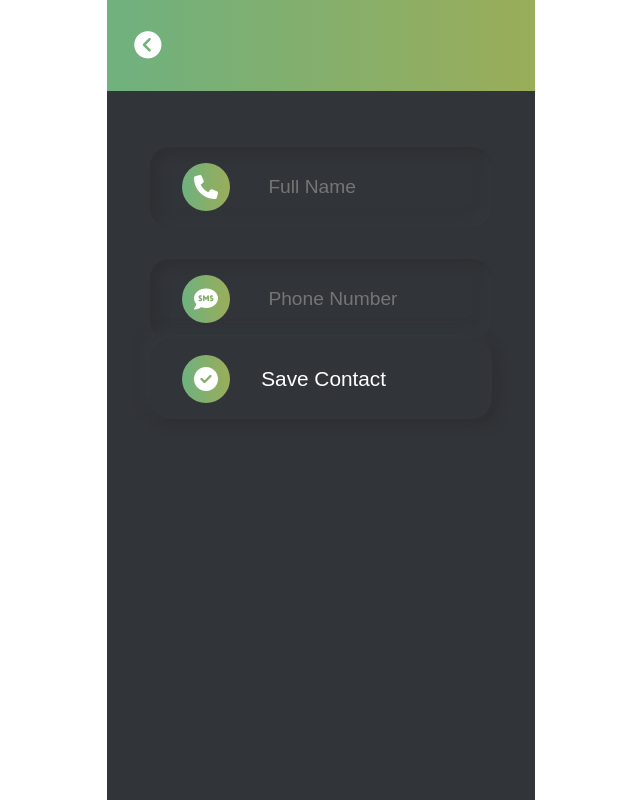
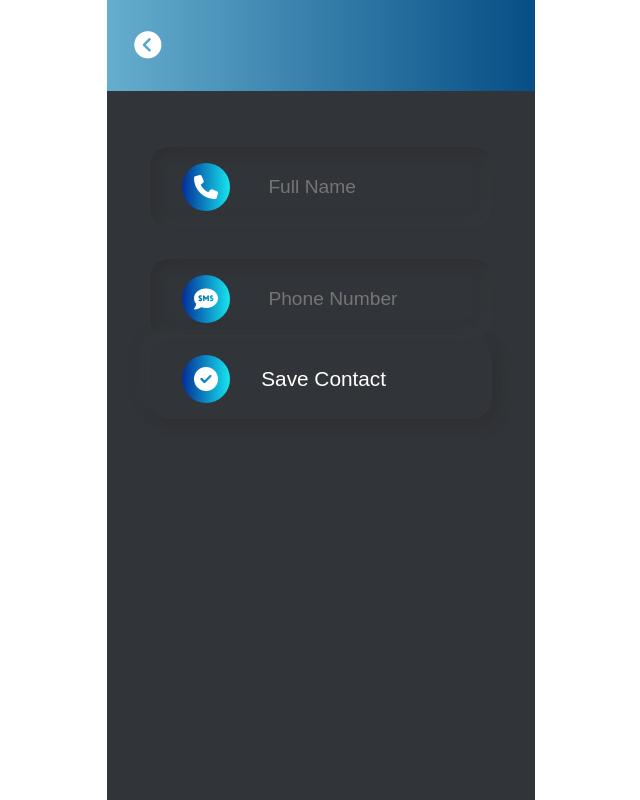
Before and after one commit to ramshadvv/phone_book, a Django app: page /register in a window 1280 px wide. Shown: the whole page, without its empty margins (319-959 px from the left). Run offline with Django 3.2, Linux system fonts and the light colour scheme; some libraries are stand-ins or nearby versions.

Commit message:
css change

```diff
--- a/static/css/edit.css
+++ b/static/css/edit.css
@@ -22,7 +22,7 @@ a{
 
 .hero{
 	color: white;
-	background: linear-gradient(90deg, rgba(111,177,127,1) 0%, rgba(154,173,89,1) 100%);
+	background: linear-gradient(90deg, rgb(101, 174, 206) 0%, rgb(6, 78, 133) 100%);
 	padding: 2em 0;
 }
 
@@ -74,7 +74,7 @@ p{
 }
 
 .icon-gradient{
-	background: linear-gradient(90deg, rgba(111,177,127,1) 0%, rgba(154,173,89,1) 100%);
+	background: linear-gradient(90deg, rgb(3, 45, 150) 0%, rgb(23, 229, 240) 100%);
 	border-radius: 100px;
 	font-size: 1.5em;
 	padding: .5em;
```
